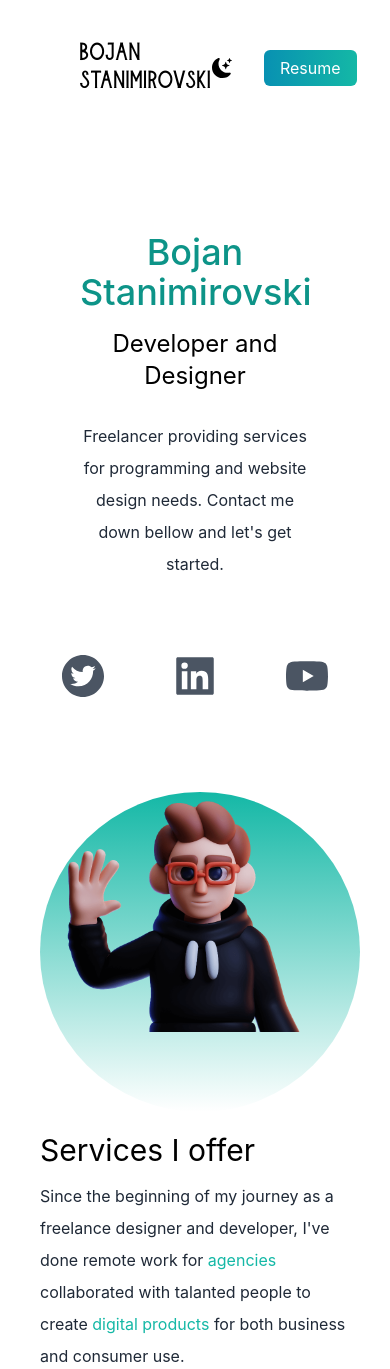
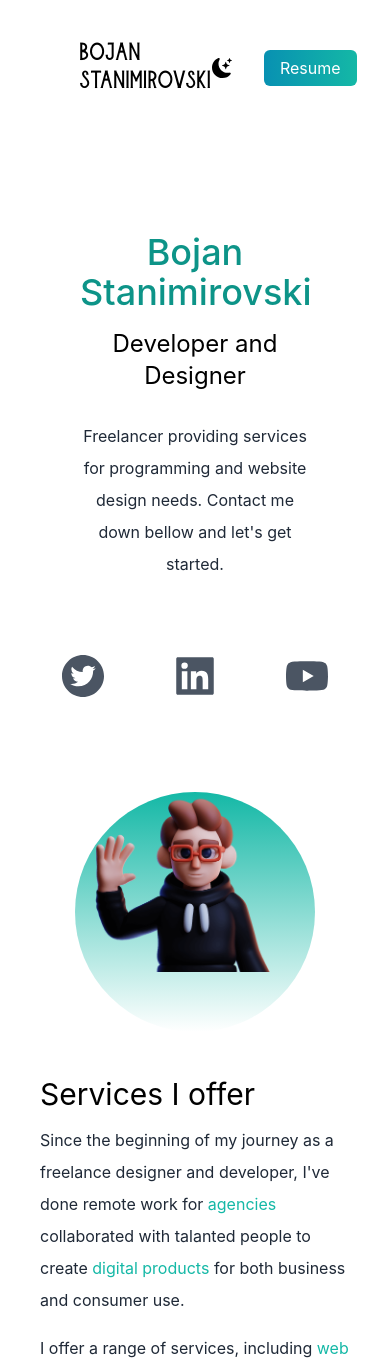
Before and after one commit to bojan09/portfolio-project, a Next.js app: page / in a window 390 px wide. Shown: the top 1369 px of the page. Built offline with nearby package versions, Linux system fonts and the light colour scheme.

Commit message:
initial commit

```diff
--- a/pages/index.js
+++ b/pages/index.js
@@ -59,7 +59,7 @@ export default function Home() {
               </li>
             </ul>
           </nav>
-          <div className="text-center p-10 py-10 ">
+          <div className="text-center p-10 py-10">
             <h2 className="text-4xl py-2 mx-auto text-teal-600 font-medium md:text-6xl">
               Bojan Stanimirovski
             </h2>
@@ -82,14 +82,14 @@ export default function Home() {
               <AiFillYoutube />
             </a>
           </div>
-          <div className="relative mx-auto bg-gradient-to-b from-teal-500 rounded-full w-80 h-80 mt-20 overflow-hidden md:h-96 md:w-96">
+          <div className=" mx-auto bg-gradient-to-b from-teal-500 rounded-full w-60 h-60 mt-20 overflow-hidden md:h-96 md:w-96">
             <Image classname="object-cover mx-auto" src={devstan} alt="image" />
           </div>
         </section>
         {/* Second page */}
         <section>
           <div>
-            <h4 className="text-3xl py-1 mt-4 dark:text-white">
+            <h4 className="text-3xl py-1 mt-10 dark:text-white">
               Services I offer
             </h4>
             <p className="text-md py-2 leading-8 text-gray-800 dark:text-gray-300">
```
